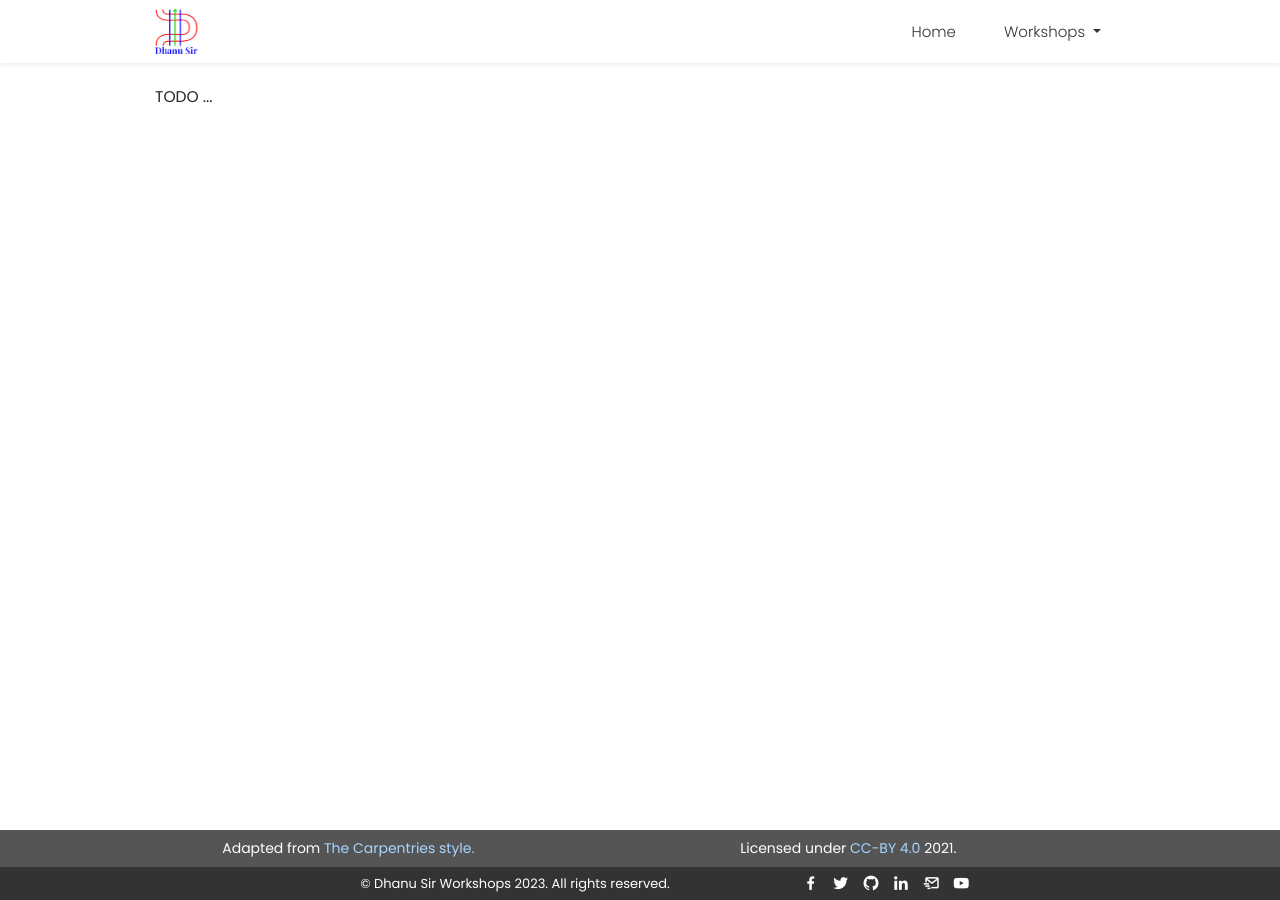
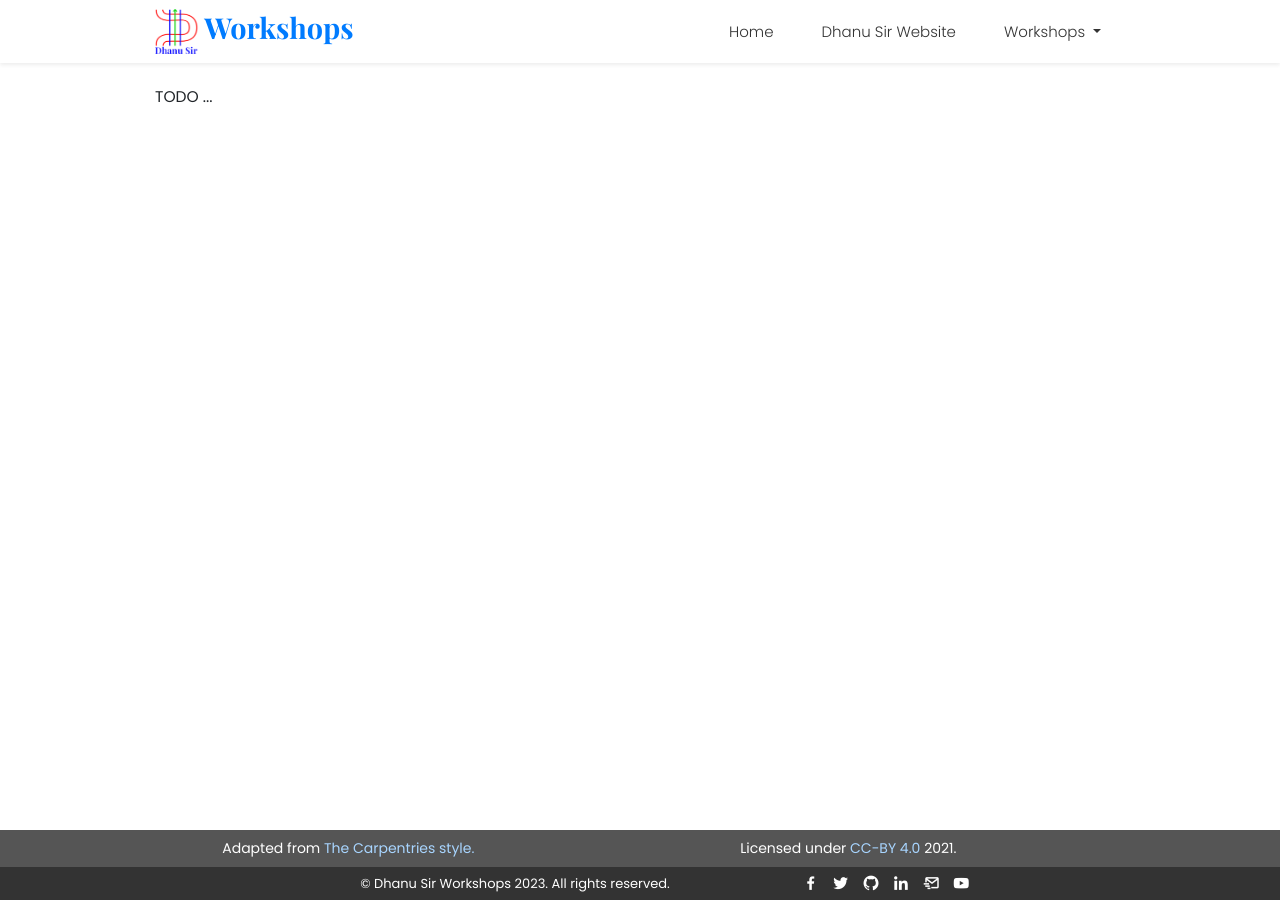
Before and after one commit to dhanusirorg/workshop, a Jekyll site: the page built from pages/about.html, in a window 1280 px wide. Built offline with Jekyll 4.4.1, drawn with Linux system fonts in a browser that asks for light colours.

Commit message:
Added link to dhanu sir website

```diff
--- a/_includes/navbar.html
+++ b/_includes/navbar.html
@@ -1,8 +1,9 @@
 <!-- navbar -->
 <nav class="navbar fixed-top shadow-sm navbar-expand-lg">
   <div class="container">
-    <a href="{{ site.mainsite }}" class="brand">
+    <a href="/" class="brand">
       <img src="{{ site.image_base_url }}/logo.png" alt="Dhanu Sir Logo" />
+      <span class="text-primary">Workshops</span>
     </a>
     <button class="navbar-toggler" type="button" data-toggle="collapse" data-target="#navbarSupportedContent" aria-controls="navbarSupportedContent" aria-expanded="false" aria-label="Toggle navigation">
       <i class='bx bx-menu'></i>
@@ -13,6 +14,10 @@
 
         <li class="nav-item{% if page.page_name == 'home' %} active{% endif %}">
           <a class="nav-link" href="{{ site.url }}">Home</a>
+        </li>
+
+        <li class="nav-item">
+          <a class="nav-link" href="{{ site.url }}">Dhanu Sir Website</a>
         </li>
 
         <div class="dropdown nav-item{% if page.layout == 'episode' or page.page_name == 'workshop' %} active{% endif %}">
```
